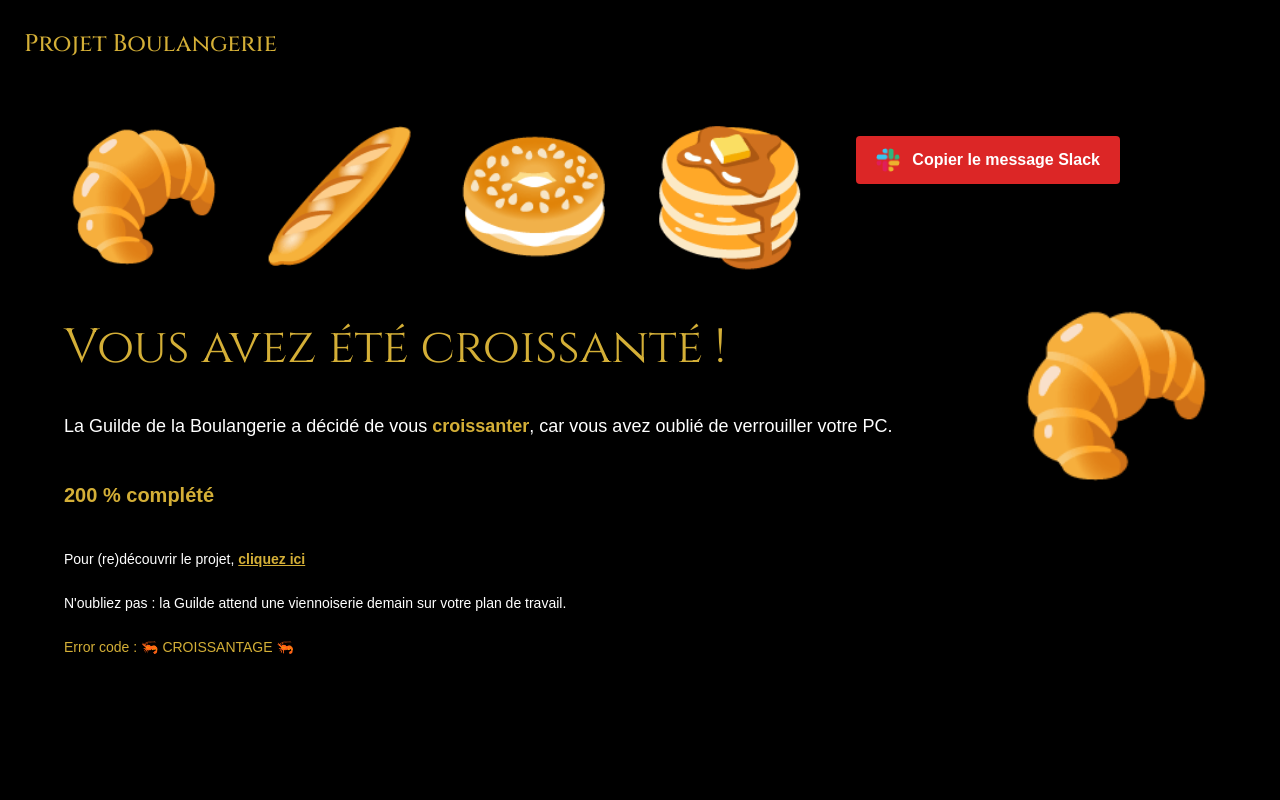
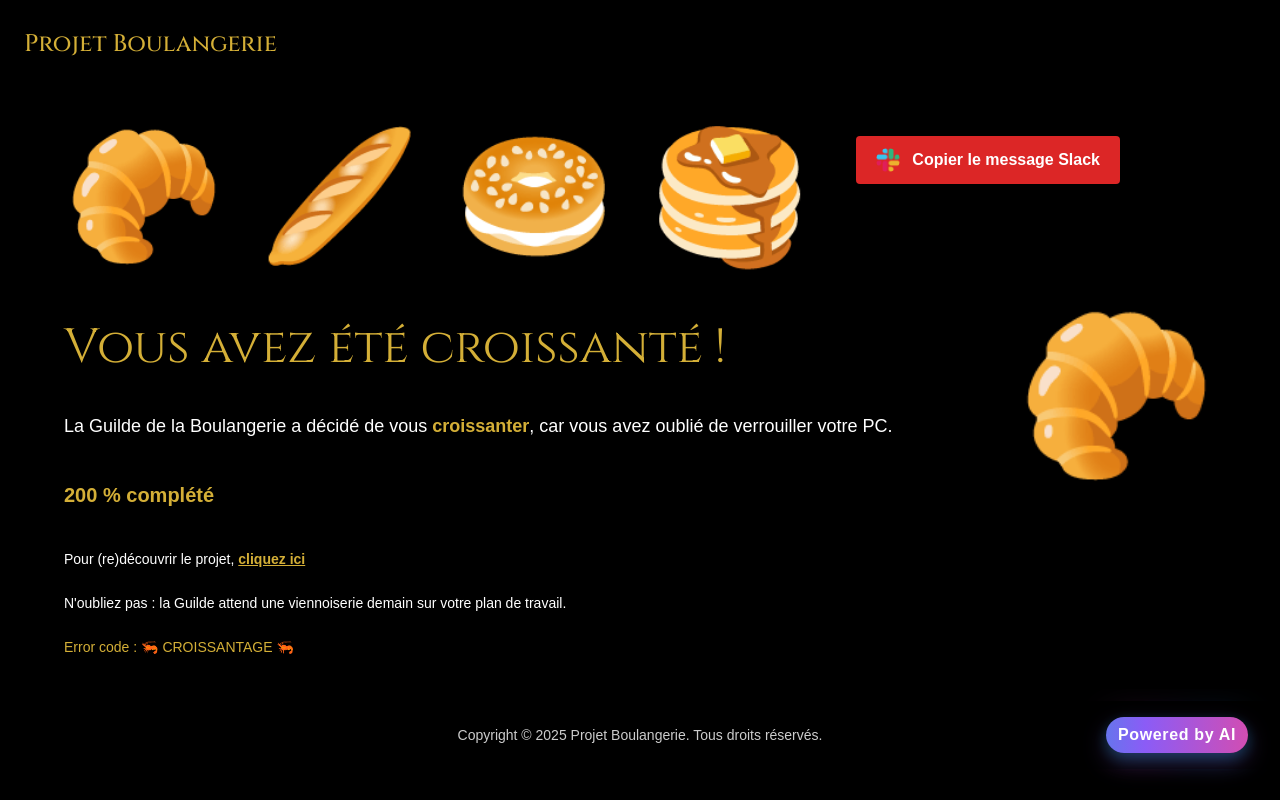
Before and after one commit to projet-boulangerie-org/projet-boulangerie, a Next.js app: page /croissant in a window 1280 px wide. Built offline with nearby package versions, Linux system fonts and the light colour scheme.

Commit message:
feat(layout): add global Footer and disable local footer on home

```diff
--- a/app/layout.tsx
+++ b/app/layout.tsx
@@ -3,6 +3,7 @@ import { Geist, Geist_Mono, Cinzel } from "next/font/google";
 import "@/styles/global.css";
 import DarkModeInitializer from '@/components/DarkModeInitializer';
 import ConditionalHeader from "@/components/ConditionalHeader";
+import Footer from '@/components/Footer';
 
 const geistSans = Geist({
   variable: "--font-geist-sans",
@@ -31,6 +32,7 @@ export default function RootLayout({ children }: { children: React.ReactNode })
         <DarkModeInitializer />  {/* Pour précharger le fond noir */}
         <ConditionalHeader /> {/* Affiche le header sauf sur la page d'accueil car soucis d'alignement*/}
         {children}
+        <Footer />
       </body>
     </html>
   );
--- a/app/page.tsx
+++ b/app/page.tsx
@@ -147,7 +147,7 @@ export default function Home() {
 
         </div>
       </section>
-      <footer className="mt-3 mb-2 bg-[var(--background)] py-4">
+      {false && (<footer className="mt-3 mb-2 bg-[var(--background)] py-4">
         <div className="w-full grid grid-cols-[1fr_auto_1fr] items-center gap-3 px-0">
           <span className="col-start-2 justify-self-center text-xs md:text-sm opacity-80">
             Copyright © 2025 Projet Boulangerie. Tous droits réservés.
@@ -156,7 +156,7 @@ export default function Home() {
             Powered by AI
           </span>
         </div>
-      </footer>
+      </footer>)}
     </main>
   );
 }
--- /dev/null
+++ b/components/Footer.tsx
@@ -0,0 +1,14 @@
+export default function Footer() {
+  return (
+    <footer className="mt-3 mb-2 bg-[var(--background)] py-4">
+      <div className="w-full grid grid-cols-[1fr_auto_1fr] items-center gap-3 px-0">
+        <span className="col-start-2 justify-self-center text-xs md:text-sm opacity-80">
+          Copyright © 2025 Projet Boulangerie. Tous droits réservés.
+        </span>
+        <span className="animated-badge select-none col-start-3 justify-self-end mr-8">
+          Powered by AI
+        </span>
+      </div>
+    </footer>
+  );
+}
```
